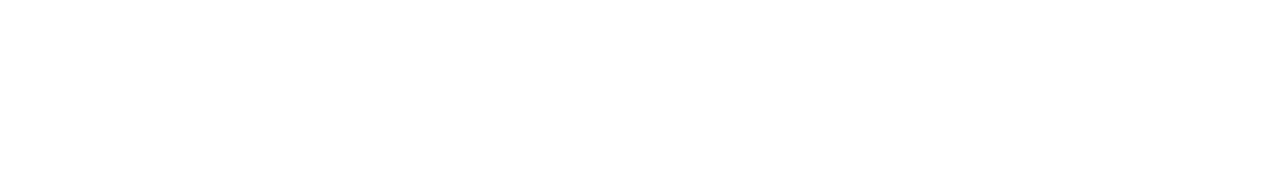
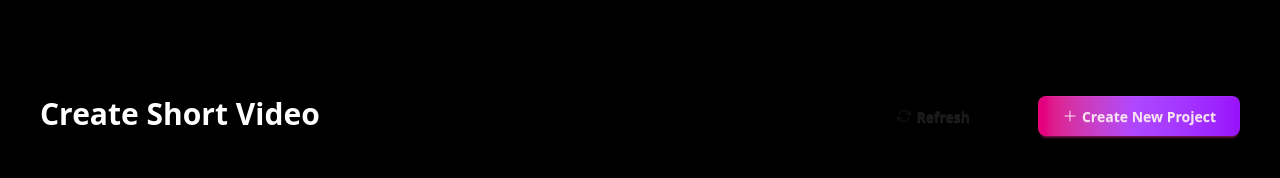
Before and after one commit to plabondas001/AI-Movie-Maker, a plain HTML site: page Short_Video/short_video.html in a window 1280 px wide. Drawn offline with nearby package versions, Linux system fonts and the light colour scheme.

Commit message:
first commit

```diff
--- a/Short_Video/short_video.html
+++ b/Short_Video/short_video.html
@@ -1,5 +1,5 @@
 <!DOCTYPE html>
-<html lang="en">
+<html lang="en" class="bg-black">
 
 <head>
     <meta charset="UTF-8">
@@ -9,8 +9,32 @@
     <title>Short Video</title>
 </head>
 
-<body>
+<body class="text-white">
+    <section class="mt-24 mx-10">
+        <div class="flex justify-between">
+            <h1 class="text-white font-semibold text-3xl">Create Short Video</h1>
+            <div class="flex items-center gap-12">
+                <button
+                    class="btn btn-outline border-none hover:bg-gray-700 hover:text-white p-5 justify-center flex items-center gap-1 font-semibold">
+                    <svg xmlns="http://www.w3.org/2000/svg" fill="none" viewBox="0 0 24 24" stroke-width="1.5"
+                        stroke="currentColor" class="size-4">
+                        <path stroke-linecap="round" stroke-linejoin="round"
+                            d="M16.023 9.348h4.992v-.001M2.985 19.644v-4.992m0 0h4.992m-4.993 0 3.181 3.183a8.25 8.25 0 0 0 13.803-3.7M4.031 9.865a8.25 8.25 0 0 1 13.803-3.7l3.181 3.182m0-4.991v4.99" />
+                    </svg>
 
+                    Refresh</button>
+                <button
+                    class="btn btn-secondary border-none flex items-center gap-1 px-6 rounded-lg font-semibold bg-gradient-to-r from-pink-600 via-purple-500 to-purple-600">
+                    <svg xmlns="http://www.w3.org/2000/svg" fill="none" viewBox="0 0 24 24" stroke-width="1.5"
+                        stroke="currentColor" class="size-4">
+                        <path stroke-linecap="round" stroke-linejoin="round" d="M12 4.5v15m7.5-7.5h-15" />
+                    </svg>
+
+                    Create New Project</button>
+            </div>
+        </div>
+
+    </section>
 </body>
 
 </html>
```
Also changed, not shown: Short_Video/short-video.webp (added).
